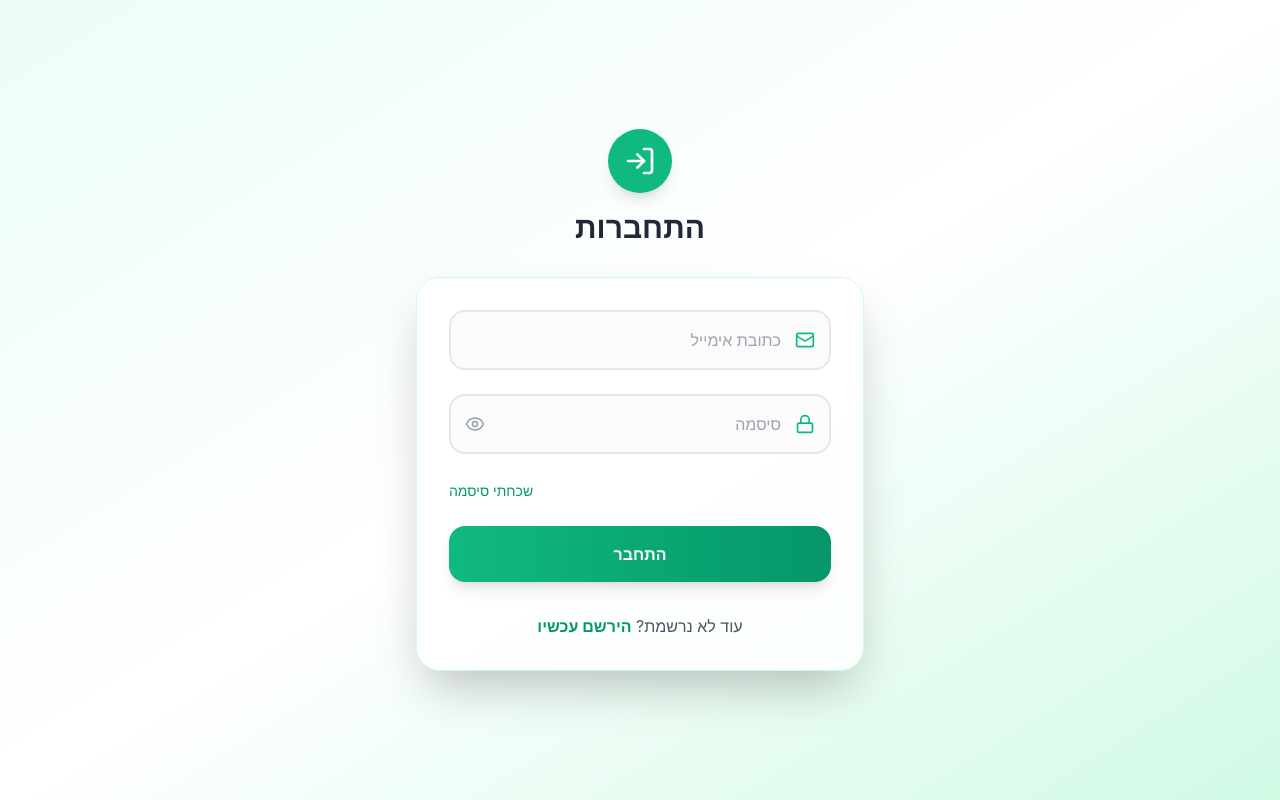
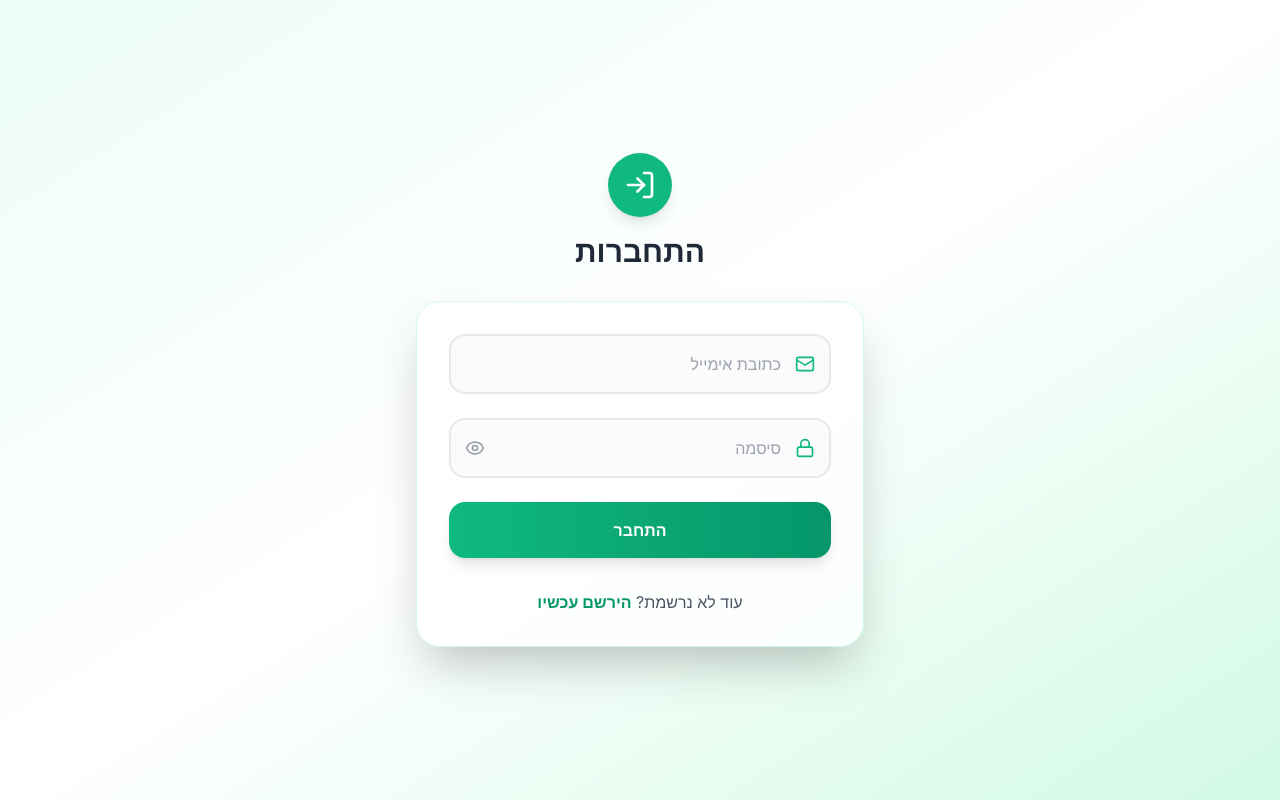
Before and after one commit to NirGeron98/Course4Me, a React (Create React App) app in the folder client/: page /login in a window 1280 px wide. Built offline with nearby package versions, Linux system fonts and the light colour scheme.

Commit message:
Delete forgotPassword fromm login page

```diff
--- a/client/src/pages/Login.jsx
+++ b/client/src/pages/Login.jsx
@@ -129,15 +129,6 @@
               </button>
             </div>
 
-            <div className="text-left">
-              <Link
-                to="/forgot-password"
-                className="text-sm text-emerald-600 hover:text-emerald-700 hover:underline transition-colors"
-              >
-                שכחתי סיסמה
-              </Link>
-            </div>
-
             <button
               type="submit"
               disabled={isLoading}
```
